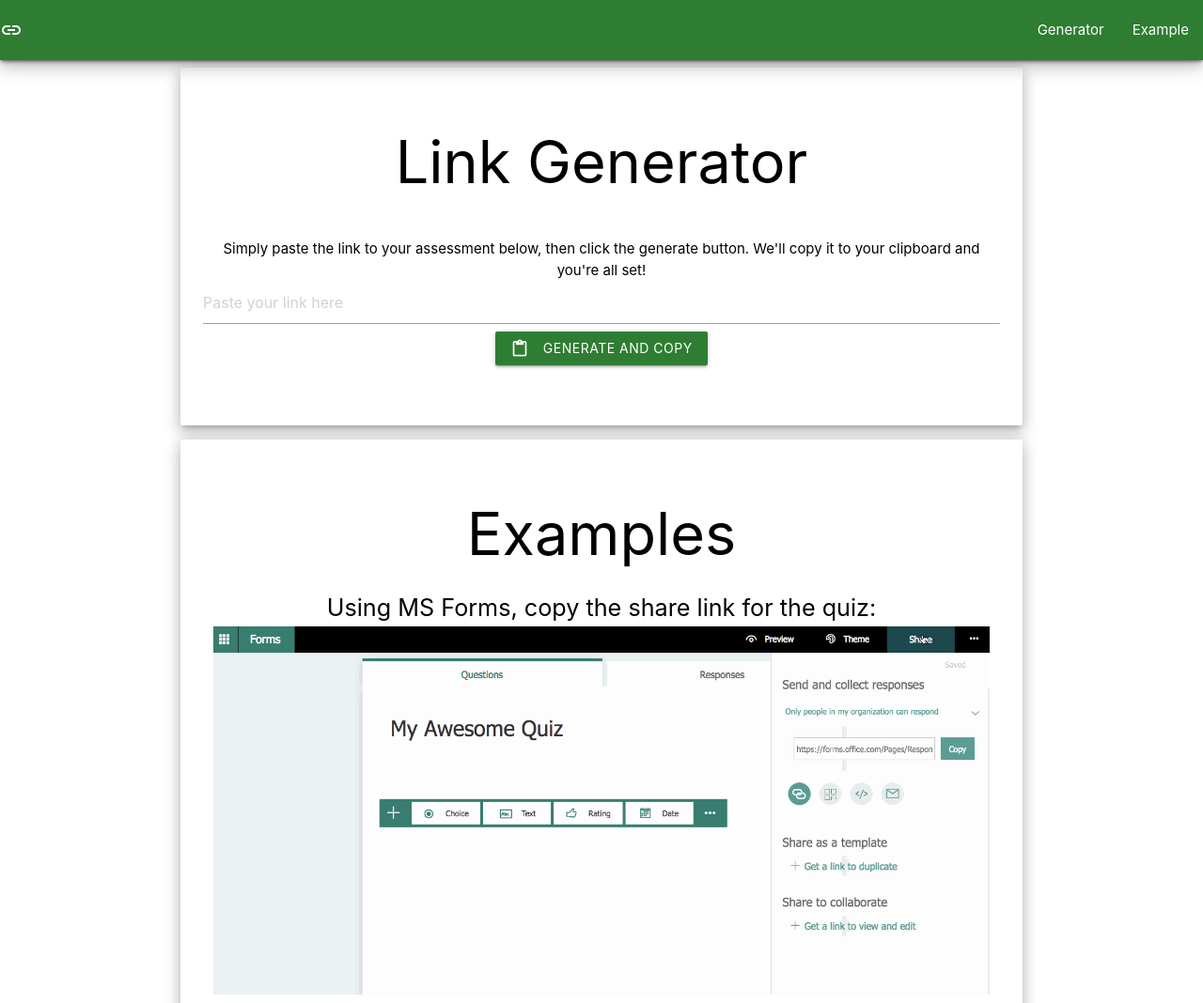
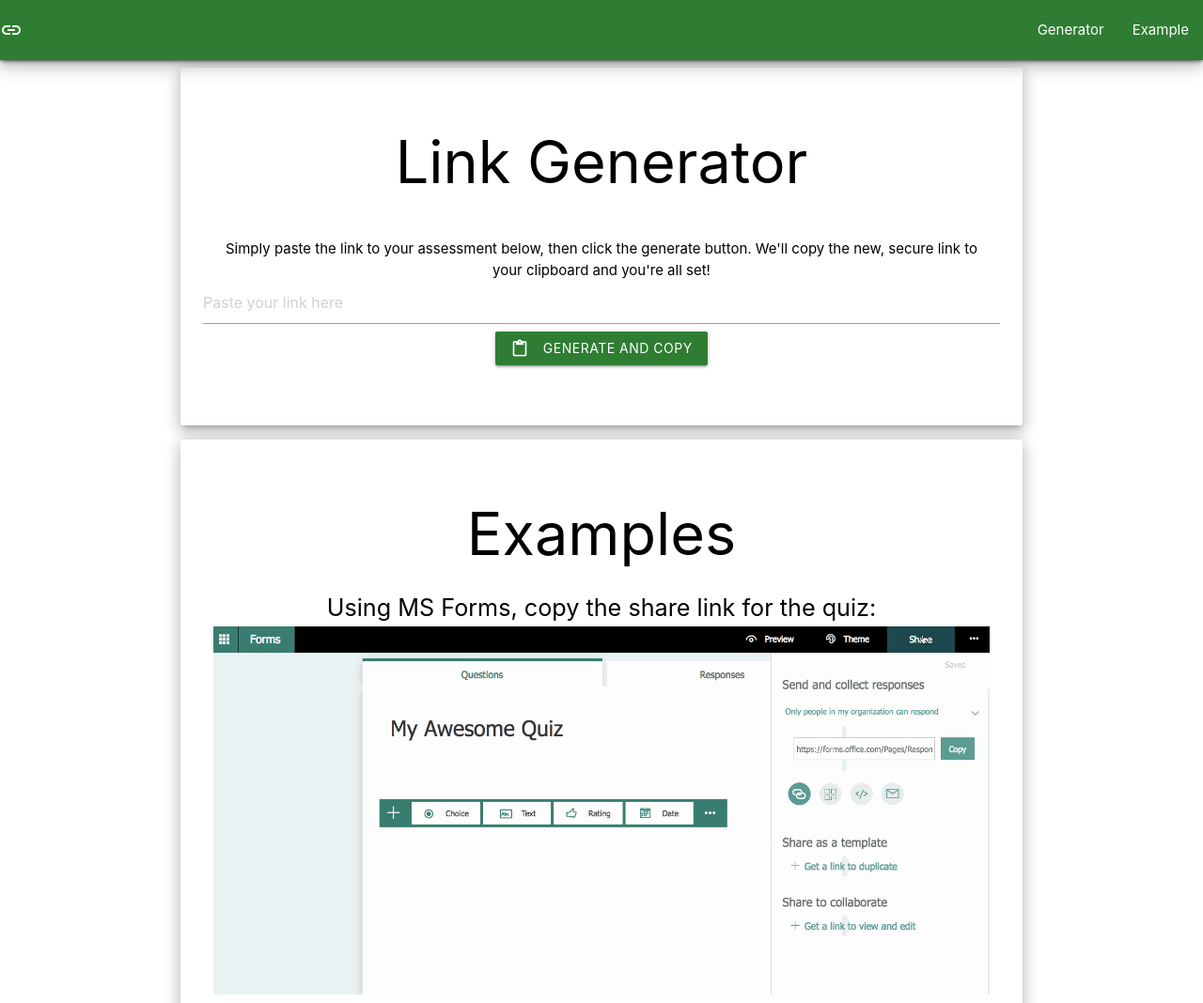
Before and after one commit to robertjdominguez/forms-secure-link, a plain HTML site: page index.html in a window 1280 px wide. Shown: the top 1068 px of the page at 94% size. Drawn offline with nearby package versions, Linux system fonts and the light colour scheme.

Commit message:
Update index.html

```diff
--- a/index.html
+++ b/index.html
@@ -41,7 +41,7 @@
             <br>
             <div class="row">
               <div class="col s12">
-                <p>Simply paste the link to your assessment below, then click the generate button. We'll copy it to your clipboard and you're all set!</p>
+                <p>Simply paste the link to your assessment below, then click the generate button. We'll copy the new, secure link to your clipboard and you're all set!</p>
                 <div class="row">
                   <input placeholder="Paste your link here" id="t_link" type="text" class="validate">
                   <a class="waves-effect waves-light btn green darken-3" onclick="copyLink();note()"><i class="material-icons left">content_paste</i>Generate and Copy</a>
```
